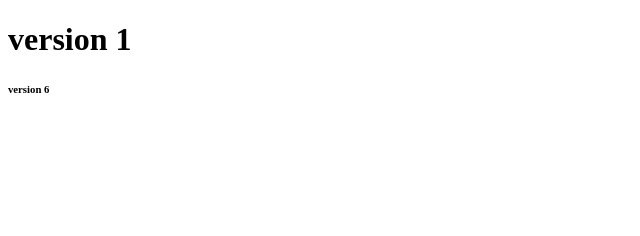
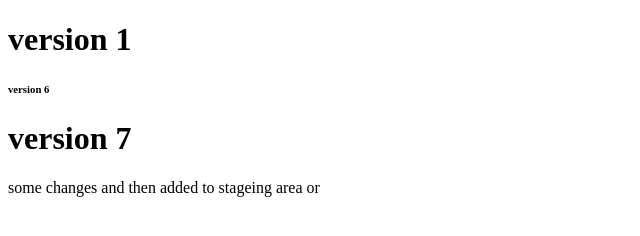
Before and after one commit to Manisha618/myrepo, a plain HTML site: page index.html in a window 1280 px wide. Shown: the whole page, without its empty margins (0-640 px from the left). Drawn offline with Linux system fonts and the light colour scheme.

Commit message:
version 7

```diff
--- a/index.html
+++ b/index.html
@@ -8,6 +8,8 @@
 <body>
     <h1>version 1 </h1>
     <h6> version 6 </h6>
+    <h1> version 7 </h1>
 
 </body>
 </html>
+some changes and then added to stageing area or
```
